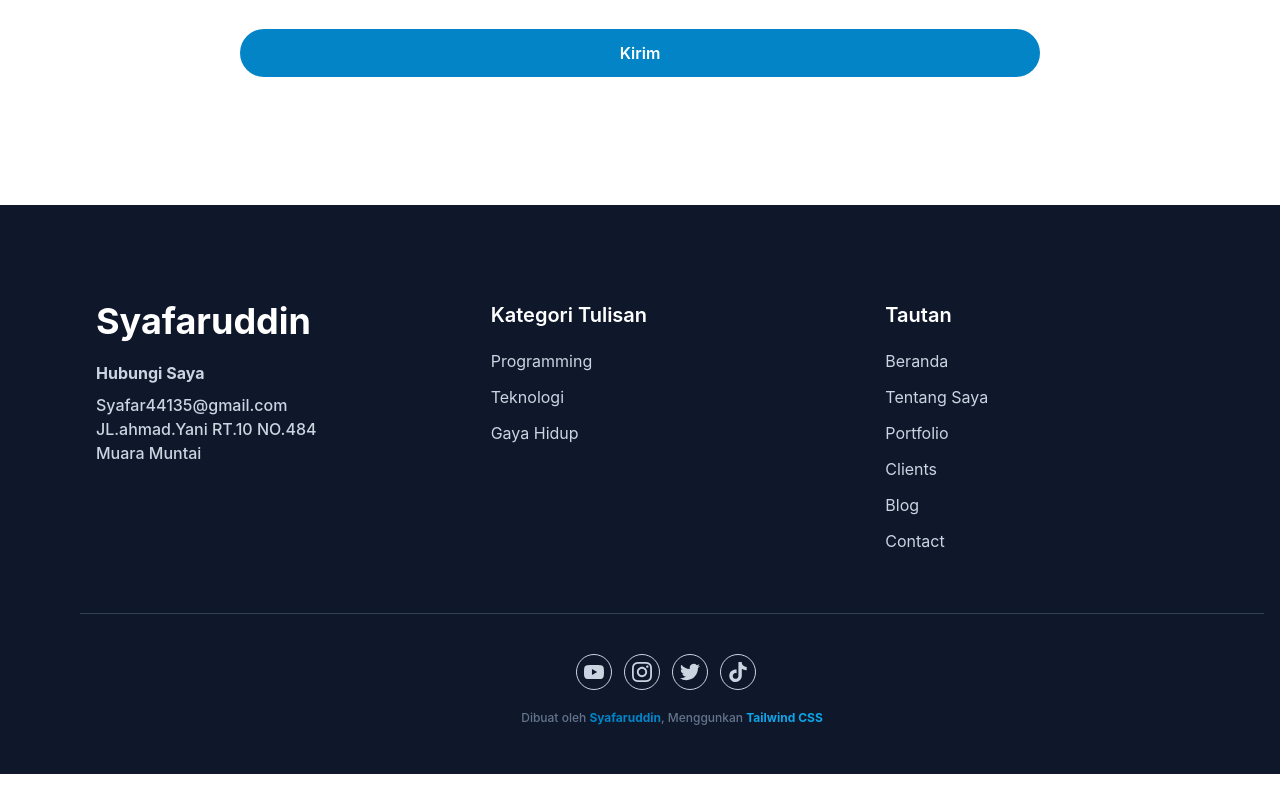
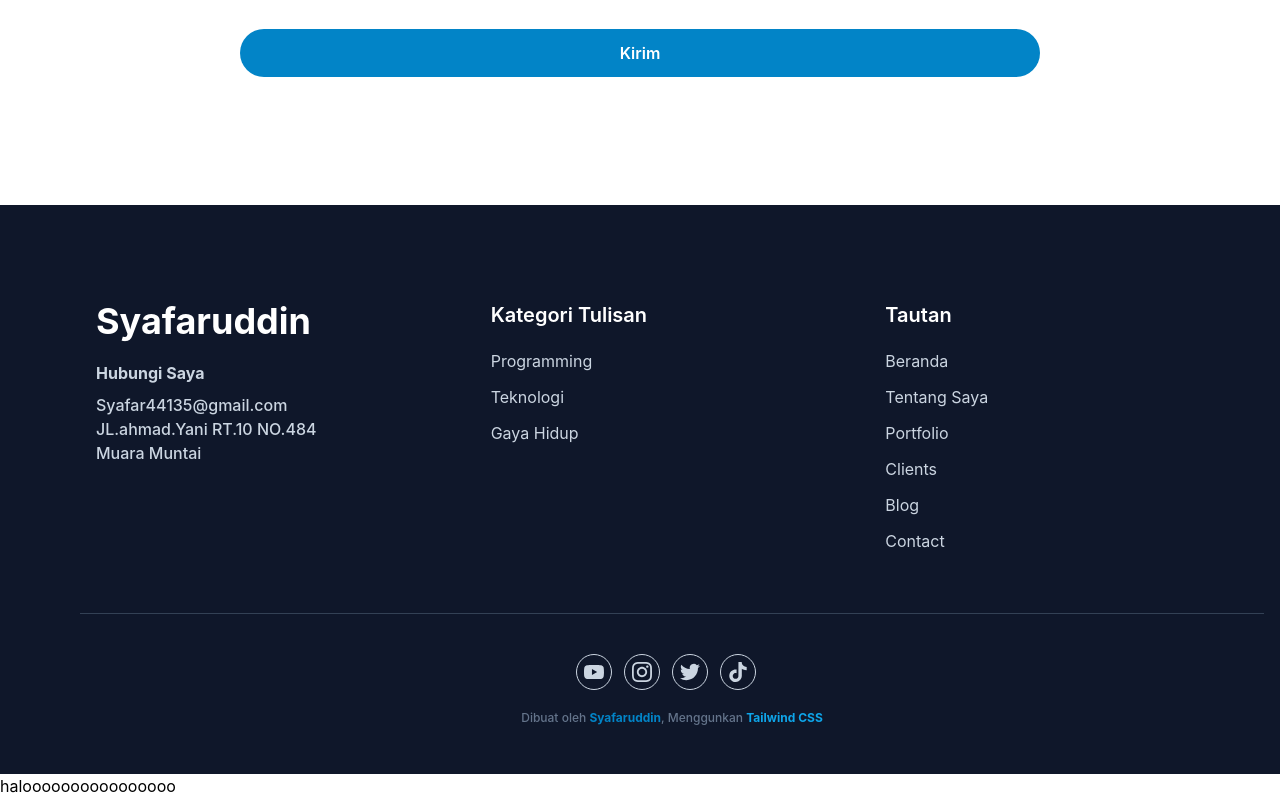
Before and after one commit to Syafar44/portfolioOld, a website: page index.html in a window 1280 px wide. Shown: the part 4874-5672 px from the top of the page. Before the commit the page ends 5648 px from the top, so only its background shows below. Drawn offline with Linux system fonts and the light colour scheme.

Commit message:
coba tambah h1

```diff
--- a/index.html
+++ b/index.html
@@ -739,6 +739,7 @@
       </div>
     </footer>
     <!-- Footer end -->
+    <div><h1>haloooooooooooooooo</h1></div>
     <script src="dist/js/script.js"></script>
   </body>
 </html>
```
